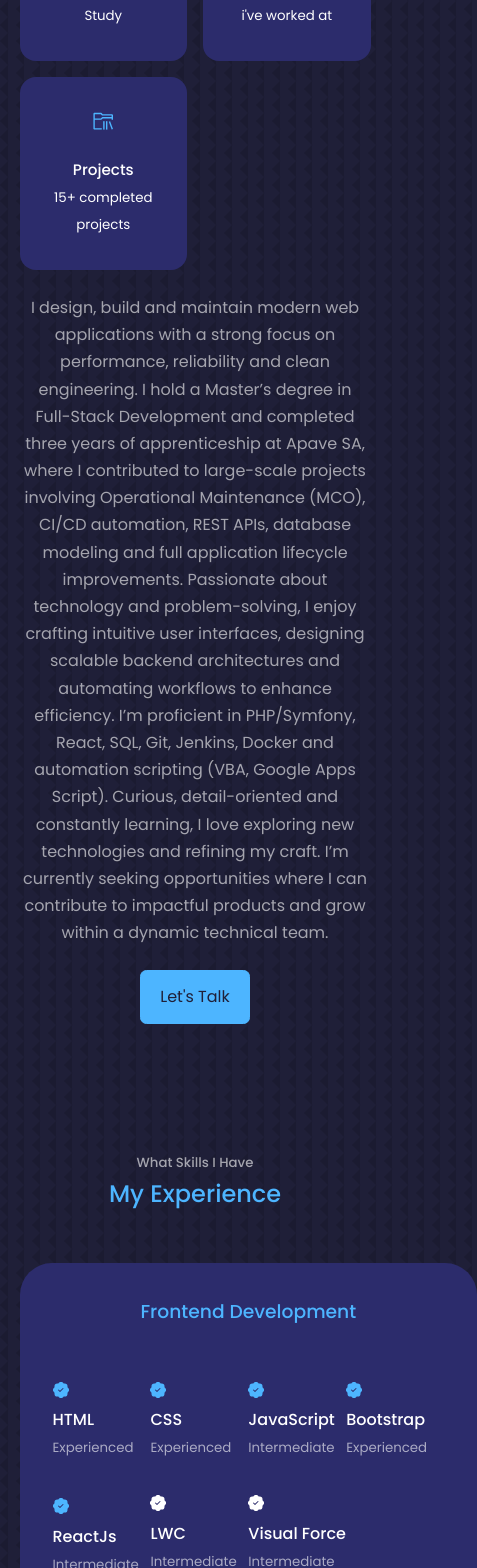
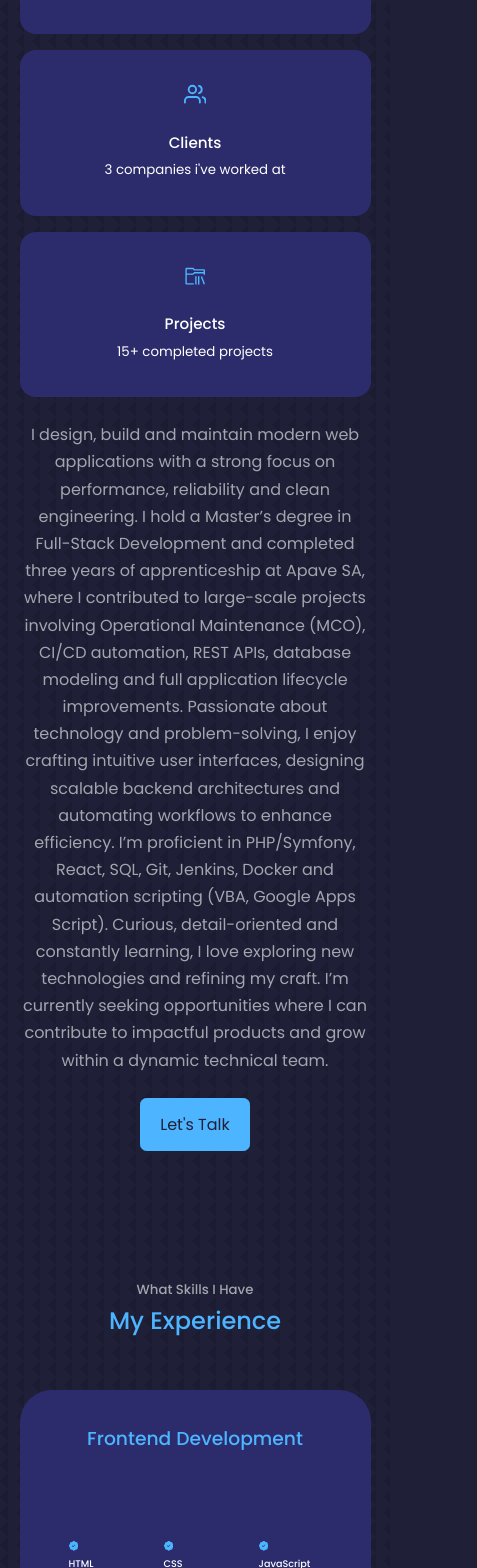
Before and after one commit to Oummy13/OummoulK, a React (Create React App) app: page / in a window 390 px wide. Shown: the part 1215-2783 px from the top of the page, 477 px wide, since content can reach past the window. Built offline with nearby package versions, Linux system fonts and the light colour scheme.

Commit message:
fix responsiveness

```diff
--- a/src/components/experience/experience.css
+++ b/src/components/experience/experience.css
@@ -55,3 +55,24 @@
         padding: 2rem 1rem;
     }
 }
+
+/* ================================ MEDIA QUERIES(SMARTPHONES) =================================*/
+@media screen and (max-width: 600px) {
+    .experience_container {
+        gap: 2rem;
+    }
+    .experience_container > div {
+        padding: 2rem 1rem;
+
+    }
+    .experience_container .experience_content .experience_details {
+        width: 80%;
+        padding: 2rem 1rem;
+        font-size: 0.6rem;
+    }
+
+    .experience_content {
+    grid-template-columns: 1fr 1fr 1fr;
+    row-gap: 1rem;
+}
+}
--- a/src/index.css
+++ b/src/index.css
@@ -120,7 +120,7 @@ img {
         margin: 0 auto 3rem;
     }
     .about_cards {
-        grid-template-columns: 1fr 1fr;
+        grid-template-columns: 1fr;
         gap: 1rem;
     }
 
```
Also changed, not shown: 1 other file (tests, documents, lock files or other folders).
